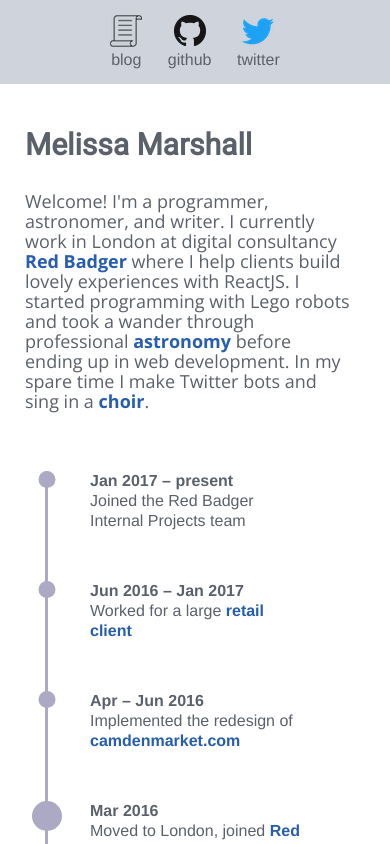
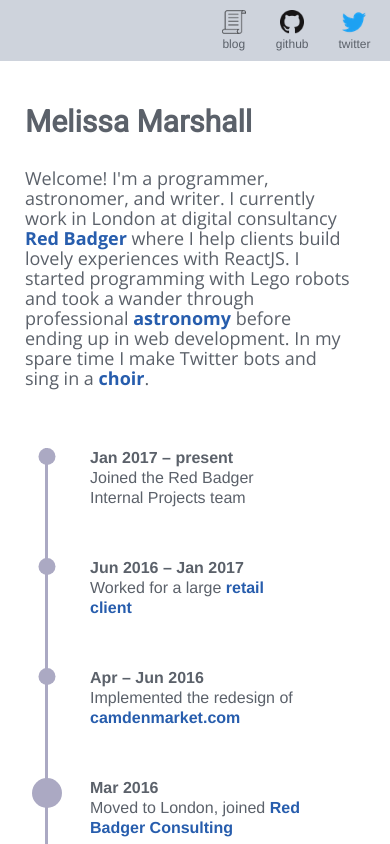
Before and after one commit to mveritym/super-duper-guacamole, a Vue app: page / in a window 390 px wide. Shown: the top 844 px of the page. Built offline with nearby package versions, Linux system fonts and the light colour scheme.

Commit message:
Styling nav in mobile view

```diff
--- a/src/components/Navigation.vue
+++ b/src/components/Navigation.vue
@@ -45,15 +45,25 @@
 
   .navigation {
     background-color: var(--light-grey);
+  }
+
+  .navigation .mobile {
+    width: 90%;
+    margin: auto;
+    padding: 10px 0;
+    display: flex;
+    justify-content: flex-end;
+    font-size: 12px;
     text-align: center;
   }
 
-  .navigation .mobile {
-    width: 50%;
-    margin: auto;
-    padding: 15px 0;
-    display: flex;
-    justify-content: space-around;
+  .navigation .mobile a {
+    margin-left: 30px;
+  }
+
+  .navigation .mobile img {
+    width: 24px;
+    height: 24px;
   }
 
   a {
```
